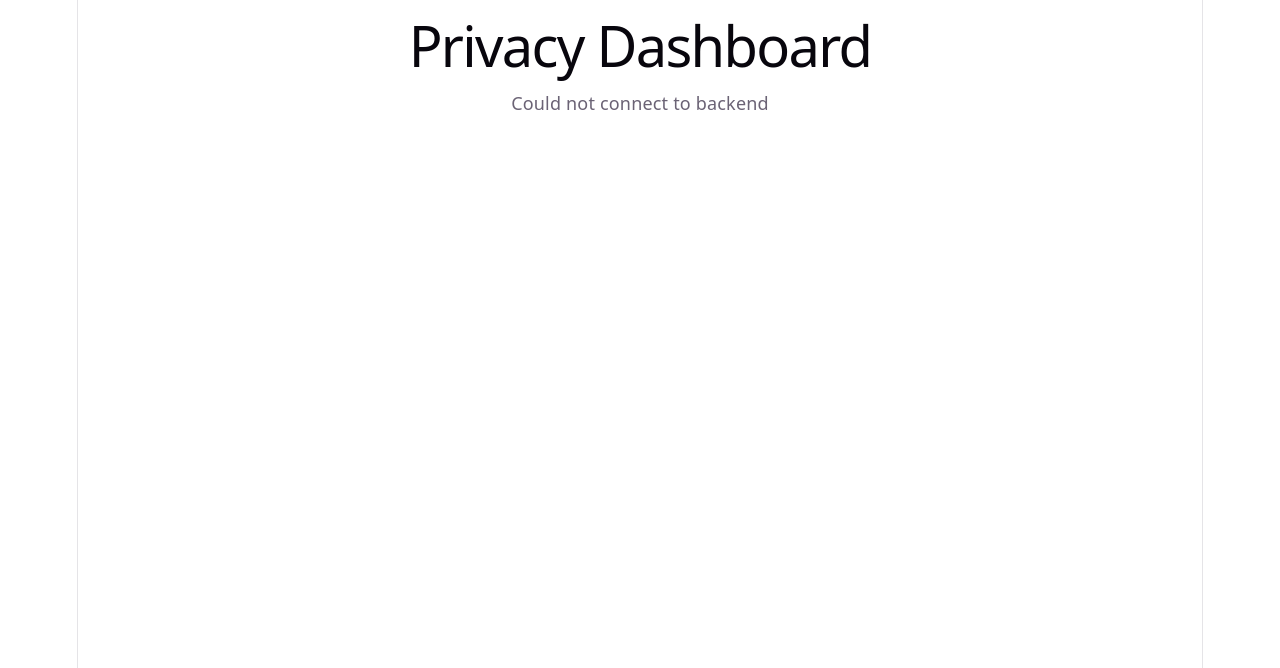
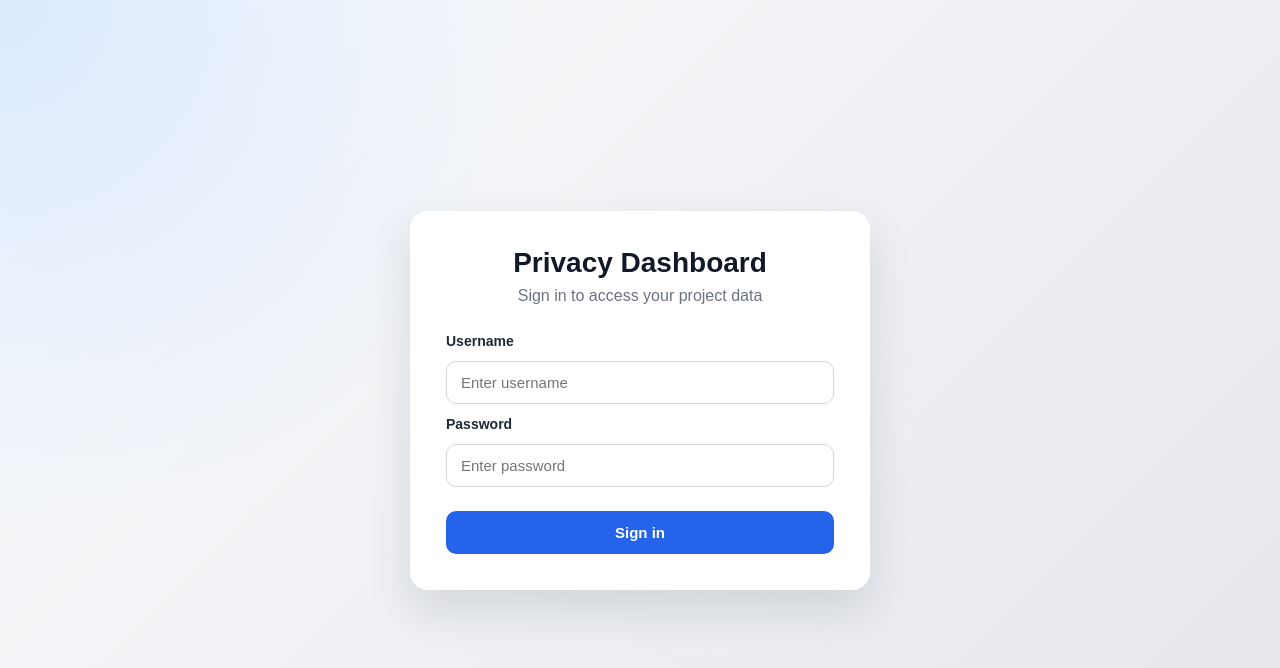
Before and after one commit to Zthzk/privacy-dashboard-teamproject, a React app in the folder frontend/: page / in a window 1280 px wide. Shown: the top 668 px of the page. Built offline with nearby package versions, Linux system fonts and the light colour scheme; no server answers; the HTML template or start-up script is replaced by a standard one.

Commit message:
Add frontend authentication flow

```diff
--- a/frontend/src/App.css
+++ b/frontend/src/App.css
@@ -1,184 +1,110 @@
-.counter {
-  font-size: 16px;
-  padding: 5px 10px;
-  border-radius: 5px;
-  color: var(--accent);
-  background: var(--accent-bg);
-  border: 2px solid transparent;
-  transition: border-color 0.3s;
-  margin-bottom: 24px;
-
-  &:hover {
-    border-color: var(--accent-border);
-  }
-  &:focus-visible {
-    outline: 2px solid var(--accent);
-    outline-offset: 2px;
-  }
+body {
+  font-family: Arial, sans-serif;
+  background: #f4f7fb;
+  color: #1f2937;
 }
 
-.hero {
-  position: relative;
-
-  .base,
-  .framework,
-  .vite {
-    inset-inline: 0;
-    margin: 0 auto;
+.login-page,
+.dashboard-page {
+  min-height: 100vh;
+  width: 100%;
+  display: flex;
+  justify-content: center;
+  align-items: center;
+  background:
+          radial-gradient(circle at top left, #dbeafe, transparent 35%),
+          linear-gradient(135deg, #f8fafc, #e5e7eb);
 }
 
-  .base {
-    width: 170px;
-    position: relative;
-    z-index: 0;
+.login-card,
+.dashboard-card {
+  width: 100%;
+  max-width: 460px;
+  background: white;
+  padding: 36px;
+  border-radius: 18px;
+  box-shadow: 0 20px 45px rgba(15, 23, 42, 0.12);
+  text-align: center;
 }
 
-  .framework,
-  .vite {
-    position: absolute;
+.login-header h1,
+.dashboard-card h1 {
+  margin: 0;
+  font-size: 28px;
+  color: #111827;
 }
 
-  .framework {
-    z-index: 1;
-    top: 34px;
-    height: 28px;
-    transform: perspective(2000px) rotateZ(300deg) rotateX(44deg) rotateY(39deg)
-      scale(1.4);
+.login-header p {
+  margin-top: 8px;
+  margin-bottom: 28px;
+  color: #6b7280;
 }
 
-  .vite {
-    z-index: 0;
-    top: 107px;
-    height: 26px;
-    width: auto;
-    transform: perspective(2000px) rotateZ(300deg) rotateX(40deg) rotateY(39deg)
-      scale(0.8);
-  }
+.login-form {
+  display: flex;
+  flex-direction: column;
+  gap: 12px;
+  text-align: left;
 }
 
-#center {
-  display: flex;
-  flex-direction: column;
-  gap: 25px;
-  place-content: center;
-  place-items: center;
-  flex-grow: 1;
-
-  @media (max-width: 1024px) {
-    padding: 32px 20px 24px;
-    gap: 18px;
-  }
+.login-form label {
+  font-size: 14px;
+  font-weight: 600;
 }
 
-#next-steps {
-  display: flex;
-  border-top: 1px solid var(--border);
-  text-align: left;
-
-  & > div {
-    flex: 1 1 0;
-    padding: 32px;
-    @media (max-width: 1024px) {
-      padding: 24px 20px;
-    }
+.login-form input {
+  padding: 12px 14px;
+  border: 1px solid #d1d5db;
+  border-radius: 10px;
+  font-size: 15px;
 }
 
-  .icon {
-    margin-bottom: 16px;
-    width: 22px;
-    height: 22px;
+.login-form input:focus {
+  outline: none;
+  border-color: #2563eb;
+  box-shadow: 0 0 0 3px rgba(37, 99, 235, 0.15);
 }
 
-  @media (max-width: 1024px) {
-    flex-direction: column;
-    text-align: center;
-  }
+.login-form button,
+.dashboard-card button {
+  margin-top: 12px;
+  padding: 13px;
+  border: none;
+  border-radius: 10px;
+  background: #2563eb;
+  color: white;
+  font-weight: 700;
+  font-size: 15px;
+  cursor: pointer;
 }
 
-#docs {
-  border-right: 1px solid var(--border);
-
-  @media (max-width: 1024px) {
-    border-right: none;
-    border-bottom: 1px solid var(--border);
-  }
+.login-form button:hover,
+.dashboard-card button:hover {
+  background: #1d4ed8;
 }
 
-#next-steps ul {
-  list-style: none;
-  padding: 0;
-  display: flex;
-  gap: 8px;
-  margin: 32px 0 0;
-
-  .logo {
-    height: 18px;
+.error-message {
+  width: 100%;
+  padding: 12px;
+  background: #fee2e2;
+  color: #991b1b;
+  border-radius: 10px;
+  text-align: center;
+  font-size: 14px;
+  box-sizing: border-box;
 }
 
-  a {
-    color: var(--text-h);
-    font-size: 16px;
-    border-radius: 6px;
-    background: var(--social-bg);
-    display: flex;
-    padding: 6px 12px;
-    align-items: center;
-    gap: 8px;
-    text-decoration: none;
-    transition: box-shadow 0.3s;
-
-    &:hover {
-      box-shadow: var(--shadow);
-    }
-    .button-icon {
-      height: 18px;
-      width: 18px;
-    }
+.dashboard-card p {
+  margin-top: 12px;
+  margin-bottom: 22px;
+  font-size: 18px;
+  color: #374151;
 }
 
-  @media (max-width: 1024px) {
-    margin-top: 20px;
-    flex-wrap: wrap;
-    justify-content: center;
-
-    li {
-      flex: 1 1 calc(50% - 8px);
+.project-message {
+  margin-top: 28px;
+  padding: 16px;
+  background: #f3f4f6;
+  border-radius: 10px;
+  color: #374151;
 }
-
-    a {
-      width: 100%;
-      justify-content: center;
-      box-sizing: border-box;
-    }
-  }
-}
-
-#spacer {
-  height: 88px;
-  border-top: 1px solid var(--border);
-  @media (max-width: 1024px) {
-    height: 48px;
-  }
-}
-
-.ticks {
-  position: relative;
-  width: 100%;
-
-  &::before,
-  &::after {
-    content: '';
-    position: absolute;
-    top: -4.5px;
-    border: 5px solid transparent;
-  }
-
-  &::before {
-    left: 0;
-    border-left-color: var(--border);
-  }
-  &::after {
-    right: 0;
-    border-right-color: var(--border);
-  }
-}
--- a/frontend/src/App.jsx
+++ b/frontend/src/App.jsx
@@ -1,24 +1,172 @@
 import { useEffect, useState } from "react";
 import axios from "axios";
+import "./App.css";
+
+const API_BASE_URL = "http://127.0.0.1:8000";
 
 function App() {
-  const [message, setMessage] = useState("");
+    const [healthMessage, setHealthMessage] = useState("");
+    const [username, setUsername] = useState("");
+    const [password, setPassword] = useState("");
+    const [currentUser, setCurrentUser] = useState(null);
+    const [projects, setProjects] = useState(null);
+    const [error, setError] = useState("");
 
     useEffect(() => {
         axios
-      .get("http://127.0.0.1:8000/api/health/")
+            .get(`${API_BASE_URL}/api/health/`)
             .then((response) => {
-        setMessage(response.data.message);
+                setHealthMessage(response.data.message);
             })
             .catch(() => {
-        setMessage("Could not connect to backend");
+                setHealthMessage("Could not connect to backend");
             });
+
+        const savedToken = localStorage.getItem("accessToken");
+
+        if (savedToken) {
+            fetchCurrentUser(savedToken);
+            fetchProjects(savedToken);
+        }
     }, []);
 
+    const fetchCurrentUser = async (token) => {
+        try {
+            const response = await axios.get(`${API_BASE_URL}/api/auth/me/`, {
+                headers: {
+                    Authorization: `Bearer ${token}`,
+                },
+            });
+
+            setCurrentUser(response.data);
+        } catch {
+            localStorage.removeItem("accessToken");
+            localStorage.removeItem("refreshToken");
+            setCurrentUser(null);
+        }
+    };
+
+    const fetchProjects = async (token) => {
+        try {
+            const response = await axios.get(`${API_BASE_URL}/api/projects/`, {
+                headers: {
+                    Authorization: `Bearer ${token}`,
+                },
+            });
+
+            setProjects(response.data);
+        } catch {
+            setProjects(null);
+        }
+    };
+
+    const handleLogin = async (event) => {
+        event.preventDefault();
+        setError("");
+
+        try {
+            const response = await axios.post(`${API_BASE_URL}/api/auth/login/`, {
+                username,
+                password,
+            });
+
+            const { access, refresh } = response.data;
+
+            localStorage.setItem("accessToken", access);
+            localStorage.setItem("refreshToken", refresh);
+
+            await fetchCurrentUser(access);
+            await fetchProjects(access);
+        } catch {
+            setError("Invalid username or password. Please try again.");
+        }
+    };
+
+    const handleLogout = () => {
+        localStorage.removeItem("accessToken");
+        localStorage.removeItem("refreshToken");
+        setCurrentUser(null);
+        setProjects(null);
+        setUsername("");
+        setPassword("");
+    };
+
+    if (!currentUser) {
         return (
-    <main>
+            <main className="login-page">
+                <section className="login-card">
+                    <div className="login-header">
                         <h1>Privacy Dashboard</h1>
-      <p>{message}</p>
+                        <p>Sign in to access your project data</p>
+                    </div>
+
+                    <form className="login-form" onSubmit={handleLogin}>
+                        <label htmlFor="username">Username</label>
+                        <input
+                            id="username"
+                            type="text"
+                            required
+                            placeholder="Enter username"
+                            value={username}
+                            onChange={(event) => setUsername(event.target.value)}
+                            onKeyDown={(event) => {
+
+                                // If Arrowdown or enter is clicked
+                                if (event.key === "ArrowDown" || event.key === "Enter") {
+
+                                    // prevents normal behaviour
+                                    event.preventDefault();
+
+                                    // focus on password input
+                                    document.getElementById("password").focus();
+                                }
+                            }}
+                        />
+
+                        <label htmlFor="password">Password</label>
+                        <input
+                            id="password"
+                            type="password"
+                            required
+                            placeholder="Enter password"
+                            value={password}
+                            onChange={(event) => setPassword(event.target.value)}
+                            onKeyDown={(event) => {
+
+                                // ArrowUp → username'e dön
+                                if (event.key === "ArrowUp") {
+                                    event.preventDefault();
+                                    document.getElementById("username").focus();
+                                }
+
+                                // Enter → login ol
+                                if (event.key === "Enter") {
+                                    event.preventDefault();
+                                    handleLogin(event);
+                                }
+                            }}
+                        />
+                        <button type="submit">Sign in</button>
+                        {error && <div className="error-message">{error}</div>}
+                    </form>
+
+                    </section>
+            </main>
+        );
+    }
+
+    return (
+        <main className="dashboard-page">
+            <section className="dashboard-card">
+                <h1>Privacy Dashboard</h1>
+                <p>Welcome, {currentUser.username}</p>
+
+                <button onClick={handleLogout}>Logout</button>
+
+                <div className="project-message">
+                    Project data is only visible for authenticated users.
+                </div>
+            </section>
         </main>
     );
 }
--- a/frontend/src/index.css
+++ b/frontend/src/index.css
@@ -1,111 +1,11 @@
-:root {
-  --text: #6b6375;
-  --text-h: #08060d;
-  --bg: #fff;
-  --border: #e5e4e7;
-  --code-bg: #f4f3ec;
-  --accent: #aa3bff;
-  --accent-bg: rgba(170, 59, 255, 0.1);
-  --accent-border: rgba(170, 59, 255, 0.5);
-  --social-bg: rgba(244, 243, 236, 0.5);
-  --shadow:
-    rgba(0, 0, 0, 0.1) 0 10px 15px -3px, rgba(0, 0, 0, 0.05) 0 4px 6px -2px;
-
-  --sans: system-ui, 'Segoe UI', Roboto, sans-serif;
-  --heading: system-ui, 'Segoe UI', Roboto, sans-serif;
-  --mono: ui-monospace, Consolas, monospace;
-
-  font: 18px/145% var(--sans);
-  letter-spacing: 0.18px;
-  color-scheme: light dark;
-  color: var(--text);
-  background: var(--bg);
-  font-synthesis: none;
-  text-rendering: optimizeLegibility;
-  -webkit-font-smoothing: antialiased;
-  -moz-osx-font-smoothing: grayscale;
-
-  @media (max-width: 1024px) {
-    font-size: 16px;
-  }
+html,
+body,
+#root {
+  margin: 0;
+  width: 100%;
+  min-height: 100vh;
 }
 
-@media (prefers-color-scheme: dark) {
-  :root {
-    --text: #9ca3af;
-    --text-h: #f3f4f6;
-    --bg: #16171d;
-    --border: #2e303a;
-    --code-bg: #1f2028;
-    --accent: #c084fc;
-    --accent-bg: rgba(192, 132, 252, 0.15);
-    --accent-border: rgba(192, 132, 252, 0.5);
-    --social-bg: rgba(47, 48, 58, 0.5);
-    --shadow:
-      rgba(0, 0, 0, 0.4) 0 10px 15px -3px, rgba(0, 0, 0, 0.25) 0 4px 6px -2px;
-  }
-
-  #social .button-icon {
-    filter: invert(1) brightness(2);
-  }
-}
-
-body {
-  margin: 0;
-}
-
-#root {
-  width: 1126px;
-  max-width: 100%;
-  margin: 0 auto;
-  text-align: center;
-  border-inline: 1px solid var(--border);
-  min-height: 100svh;
-  display: flex;
-  flex-direction: column;
+* {
   box-sizing: border-box;
 }
-
-h1,
-h2 {
-  font-family: var(--heading);
-  font-weight: 500;
-  color: var(--text-h);
-}
-
-h1 {
-  font-size: 56px;
-  letter-spacing: -1.68px;
-  margin: 32px 0;
-  @media (max-width: 1024px) {
-    font-size: 36px;
-    margin: 20px 0;
-  }
-}
-h2 {
-  font-size: 24px;
-  line-height: 118%;
-  letter-spacing: -0.24px;
-  margin: 0 0 8px;
-  @media (max-width: 1024px) {
-    font-size: 20px;
-  }
-}
-p {
-  margin: 0;
-}
-
-code,
-.counter {
-  font-family: var(--mono);
-  display: inline-flex;
-  border-radius: 4px;
-  color: var(--text-h);
-}
-
-code {
-  font-size: 15px;
-  line-height: 135%;
-  padding: 4px 8px;
-  background: var(--code-bg);
-}
```
Also changed, not shown: 1 other file (tests, documents, lock files or other folders). Lines whose indentation alone changed are shown as unchanged.
